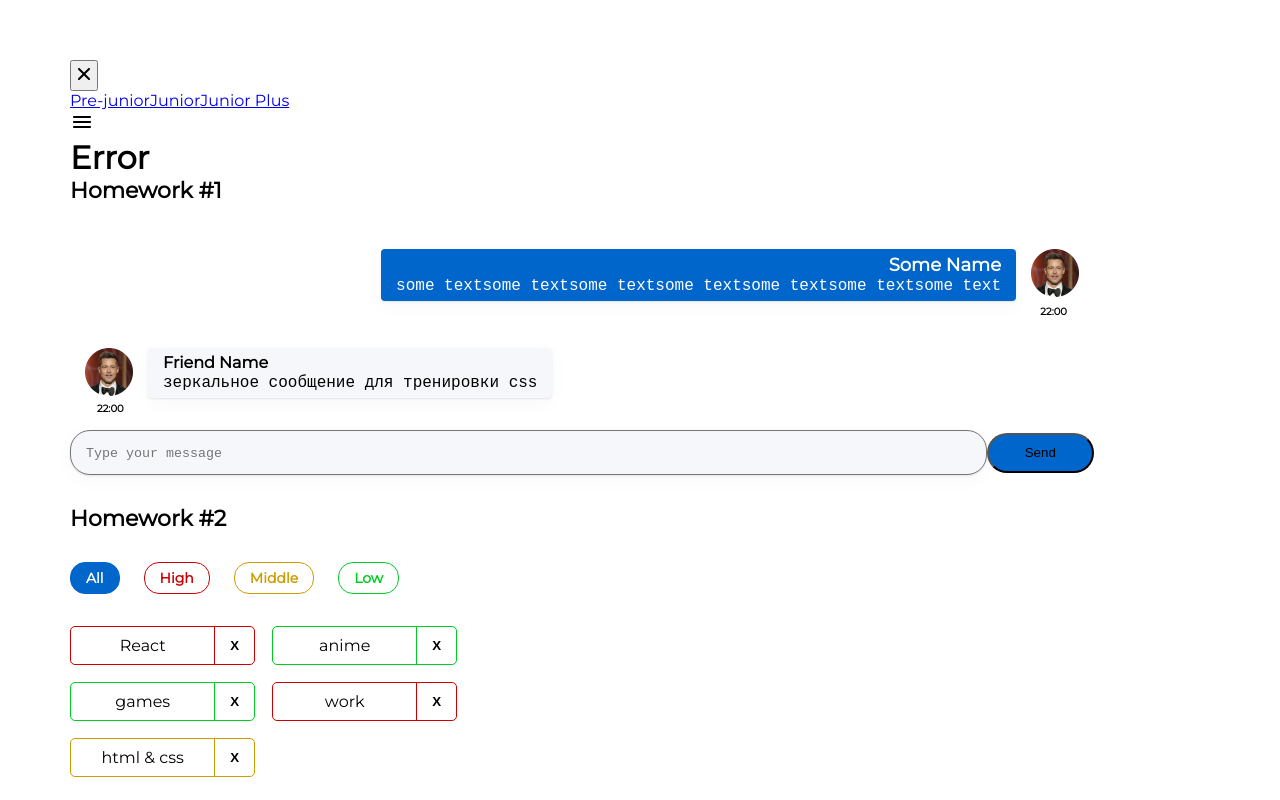
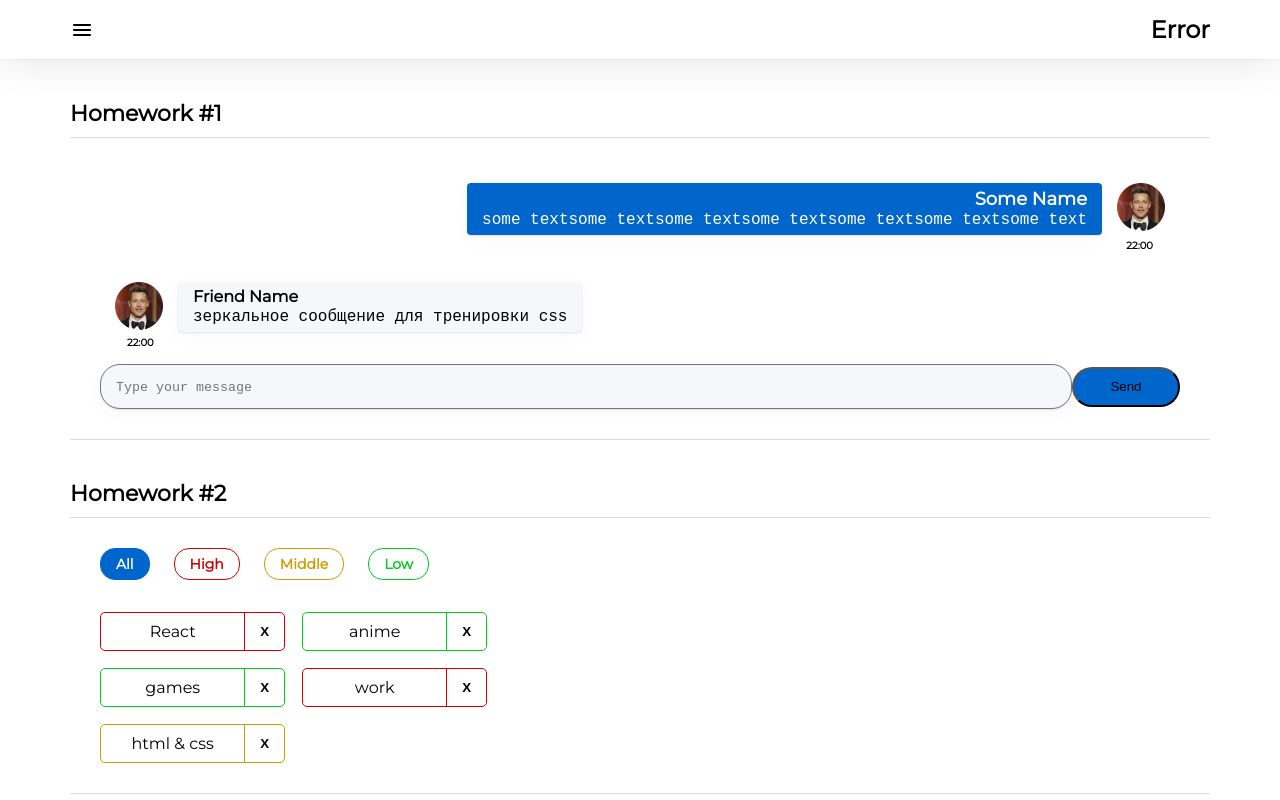
Before and after one commit to TrueMishka/hws, a React (Create React App) app: page / in a window 1280 px wide. Shown: the top 800 px of the page. Built offline with nearby package versions, Linux system fonts and the light colour scheme.

Commit message:
hw5: task and css

```diff
--- a/src/s1-main/App.module.css
+++ b/src/s1-main/App.module.css
@@ -1,41 +1,28 @@
 .App {
-    padding-top: 60px;
-    max-width: 1280px;
-    max-height: 1770px;
-    width: 80%;
-
     margin-left: 70px;
     margin-right: 70px;
-
-
+    margin-top: 100px;
     background: #FFFFFF;
     font-family: "Montserrat", sans-serif;
+    align-items: center;
+    justify-content: center;
 }
 
 .hw {
-    /*background: lightseagreen;*/
+    width: 100%;
+    padding: 30px;
 
-    /*display: flex;
-    flex-direction: column;
-    justify-content: space-around;
-    align-items: center;
-    flex-wrap: wrap;*/
-    padding-top: 30px;
-    padding-bottom: 30px;
+    border-top: 1px solid #D9D9D9;
+    border-bottom: 1px solid #D9D9D9;
 }
 
 .hwTitle {
-    /*margin-left: 70px;
-    margin-right: 70px;*/
-    /*margin: 70px;*/
-
+    margin-top: 40px;
+    margin-bottom: 10px;
 
     font-style: normal;
     font-weight: 600;
     font-size: 22px;
     line-height: 27px;
-    /* identical to box height */
-
-    /*background: olive;*/
     color: #000000;
 }
--- a/src/s2-homeworks/hw04/common/c3-SuperCheckbox/SuperCheckbox.tsx
+++ b/src/s2-homeworks/hw04/common/c3-SuperCheckbox/SuperCheckbox.tsx
@@ -28,9 +28,8 @@ const SuperCheckbox: React.FC<SuperCheckboxPropsType> = (
 ) => {
     const onChangeCallback = (e: ChangeEvent<HTMLInputElement>) => {
         onChange?.(e);
-        /*onChangeChecked?.(e.currentTarget.checked);*/
         onChangeChecked?.(e.currentTarget.checked);
-        onChange?.(e);
+
     }
 
     const finalInputClassName = s.checkbox
--- a/src/s2-homeworks/hw05/header/Header.module.css
+++ b/src/s2-homeworks/hw05/header/Header.module.css
@@ -1,8 +1,34 @@
 .burgerMenuIcon {
+/*    z-index:1;
+    height: 30px;
+    width: 30px;
+    top: 0;
+    left: 0;
+    cursor: pointer;
+    opacity: 1;*/
+
+    cursor: pointer;
 }
 
 .header {
+    position: fixed;
+    top: 0;
+    left: 0;
+    width: 100%;
+    padding: 15px 70px;
+    display: flex;
+    justify-content: space-between;
+    align-items: center;
+    background: #FFFFFF;
+    box-shadow: 0px 0px 40px rgba(29, 33, 38, 0.13), 0px 0px 2px rgba(29, 33, 38, 0.1);
 }
 
 .header h1 {
+    font-family: 'Montserrat';
+    font-style: normal;
+    font-weight: 600;
+    font-size: 24px;
+    line-height: 29px;
+
+    color: #000000;
 }
--- a/src/s2-homeworks/hw05/sidebar/Sidebar.module.css
+++ b/src/s2-homeworks/hw05/sidebar/Sidebar.module.css
@@ -1,26 +1,69 @@
+
 .sidebar {
+    top: 0;
+    left: 0;
+    z-index: -100;
+    content: '';
+    position: absolute;
+    background: rgba(255, 255, 255, 1);
+    border-radius: 0.3rem;
+    display: none;
+    width: 300px;
+    height: 100vw;
+    padding: 10px;
 }
 
 .sidebar.open {
+    z-index: 1;
+    display: block;
 }
 
 .background {
+    z-index: 1;
+    top: 0;
+    left: 0;
+    position: absolute;
+    background-color: #000000;
+    opacity: 0.3;
+    width: 100%;
+    height: 100%;
 }
 
 .nav {
+    display: flex;
+    align-items: center;
+    flex-direction: column;
+    margin: 30px;
 }
 
 .nav a {
+    font-family: 'Montserrat';
+    font-style: normal;
+    font-weight: 600;
+    font-size: 22px;
+    line-height: 27px;
+    /* identical to box height */
+    text-decoration-line: none;
+
+    color: #000000;
 }
 
 .nav a:hover {
+    color: #58ACFF;
 }
 
 .nav a.active {
-    background-color: red;
+    text-decoration-line: underline;
+    color: #0059B2;
 }
+
 .close {
+    all: unset;
+    cursor: pointer;
+    /*display: flex;
+    flex-direction: row-reverse;*/
 }
 
 .close img {
+
 }
--- a/src/s2-homeworks/hw05/sidebar/Sidebar.tsx
+++ b/src/s2-homeworks/hw05/sidebar/Sidebar.tsx
@@ -1,5 +1,5 @@
 import React, {FC} from 'react'
-import {NavLink} from 'react-router-dom'
+import {NavLink, useLocation} from 'react-router-dom'
 import s from './Sidebar.module.css'
 import {PATH} from '../Pages'
 import closeIcon from './closeOutline.svg'
@@ -12,6 +12,9 @@ type PropsType = {
 export const Sidebar: FC<PropsType> = ({open, handleClose}) => {
     const sidebarClass = s.sidebar
         + (open ? ' ' + s.open : '')
+    const location = useLocation()
+    const currentPath = location.pathname
+
     return (
         <>
             {/*затемнение справа от открытого меню*/}
@@ -31,7 +34,7 @@ export const Sidebar: FC<PropsType> = ({open, handleClose}) => {
                         id={'hw5-pre-junior-link'}
                         to={PATH.PRE_JUNIOR}
                         onClick={handleClose}
-                        // className={...} // делает студент
+                        className={currentPath === '/pre-junior' ? ' ' + s.active + ' ' : ''} // делает студент
                     >
                         Pre-junior
                     </NavLink>
@@ -39,7 +42,7 @@ export const Sidebar: FC<PropsType> = ({open, handleClose}) => {
                         id={'hw5-junior-link'}
                         to={PATH.JUNIOR}
                         onClick={handleClose}
-                        // className={...} // делает студент
+                        className={currentPath === '/junior' ? ' ' + s.active + ' ' : ''} // делает студент
                     >
                         Junior
                     </NavLink>
@@ -47,7 +50,7 @@ export const Sidebar: FC<PropsType> = ({open, handleClose}) => {
                         id={'hw5-junior-plus-link'}
                         to={PATH.JUNIOR_PLUS}
                         onClick={handleClose}
-                        // className={...} // делает студент
+                        className={currentPath === '/junior-plus' ? ' ' + s.active + ' ' : ''} // делает студент
                     >
                         Junior Plus
                     </NavLink>
```
